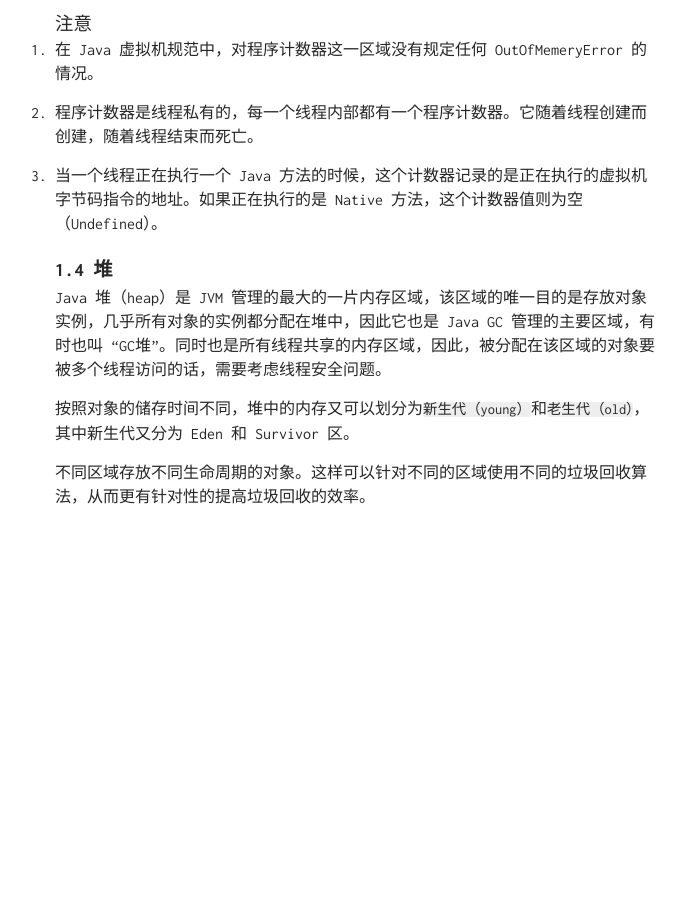
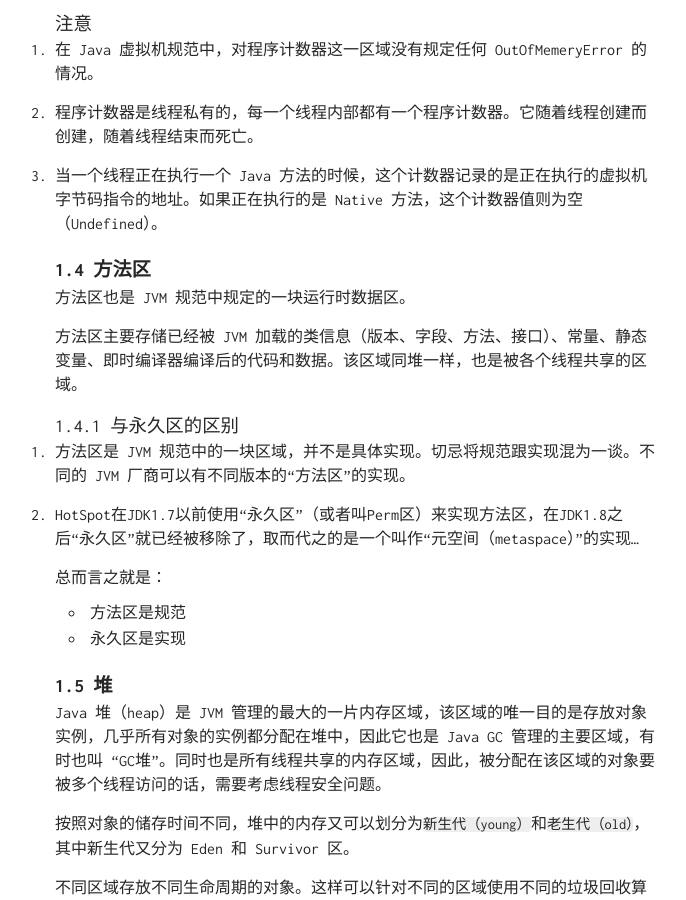
Before and after one commit to TobiahShaw/TobiahShaw.github.io, a Jekyll site: the page built from _posts/2020-04-18-Memery-in-Java.md, in a window 1280 px wide and 900 px high, scrolled down 2897 px. Shown: the whole window, without its empty margins (285-971 px from the left). Built offline with Jekyll 4.4.1, drawn with Linux system fonts in a browser that asks for light colours; our own code applies the rules of GitHub Pages for plain Markdown files; before the commit the page ends 3511 px from its top, so only the background shows below that.

Commit message:
update some content

```diff
--- a/_posts/2020-04-18-Memery-in-Java.md
+++ b/_posts/2020-04-18-Memery-in-Java.md
@@ -86,7 +86,24 @@ Java 程序可以是多线程，CPU 可以在多个线程执行时间片。当
 
 3. 当一个线程正在执行一个 Java 方法的时候，这个计数器记录的是正在执行的虚拟机字节码指令的地址。如果正在执行的是 Native 方法，这个计数器值则为空（Undefined）。
 
-## 1.4 堆
+## 1.4 方法区
+
+方法区也是 JVM 规范中规定的一块运行时数据区。
+
+方法区主要存储已经被 JVM 加载的类信息（版本、字段、方法、接口）、常量、静态变量、即时编译器编译后的代码和数据。该区域同堆一样，也是被各个线程共享的区域。
+
+### 1.4.1 与永久区的区别
+
+1. 方法区是 JVM 规范中的一块区域，并不是具体实现。切忌将规范跟实现混为一谈。不同的 JVM 厂商可以有不同版本的“方法区”的实现。
+
+2. HotSpot在JDK1.7以前使用“永久区”（或者叫Perm区）来实现方法区，在JDK1.8之后“永久区”就已经被移除了，取而代之的是一个叫作“元空间（metaspace）”的实现...
+
+总而言之就是：
+
+- 方法区是规范
+- 永久区是实现
+
+## 1.5 堆
 
 Java 堆（heap）是 JVM 管理的最大的一片内存区域，该区域的唯一目的是存放对象实例，几乎所有对象的实例都分配在堆中，因此它也是 Java GC 管理的主要区域，有时也叫 “GC堆”。同时也是所有线程共享的内存区域，因此，被分配在该区域的对象要被多个线程访问的话，需要考虑线程安全问题。
 
```
